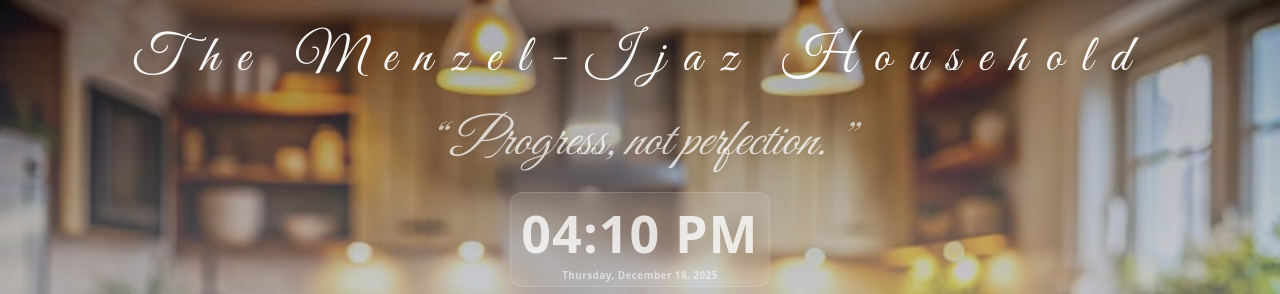
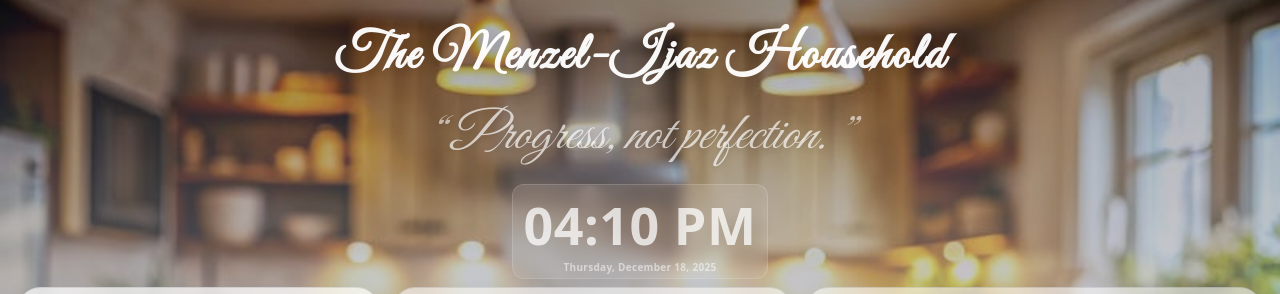
Before and after one commit to siansari11/home-dashboard, a website built with Vite: page index.html in a window 1280 px wide. Shown: the top 294 px of the page. Built offline with nearby package versions, Linux system fonts and the light colour scheme; no server answers.

Commit message:
Update header.css

```diff
--- a/src/styles/header.css
+++ b/src/styles/header.css
@@ -1,11 +1,11 @@
 /* src/styles/header.css */
-/* Clear poster hierarchy: Title > Quote > Time */
+/* Calm, balanced hierarchy: Title > Quote > Time */
 
 .dashboardHeader {
   display: flex;
   justify-content: center;
   align-items: center;
-  padding: 14px 4px 10px;
+  padding: 12px 4px 8px;
   text-align: center;
 }
 
@@ -17,53 +17,53 @@
 }
 
 /* ======================
-   TITLE — HERO ELEMENT
+   TITLE — PRIMARY (strong but elegant)
    ====================== */
 .dashboardHeader__brand {
   font-family: "Great Vibes", cursive;
-  font-size: 48px;                 /* ↑ bigger */
+  font-size: 44px;                 /* bigger, but not oversized */
+  font-weight: 700;                /* bold */
   line-height: 1.05;
-  letter-spacing: 0.35em;          /* ↑ more space between words */
+  letter-spacing: 0.04em;          /* very subtle spacing */
   color: rgba(255, 255, 255, 0.96);
-  text-shadow: 0 6px 16px rgba(0, 0, 0, 0.18);
-  margin: 0 0 22px 0;              /* ↑ space below title */
-  white-space: nowrap;
+  text-shadow: 0 5px 14px rgba(0, 0, 0, 0.18);
+  margin: 0 0 18px 0;
 }
 
 /* ======================
-   QUOTE — SECONDARY
+   QUOTE — SECONDARY (smaller & softer)
    ====================== */
 .quoteBlock {
-  max-width: 700px;
+  max-width: 720px;
   padding: 0;
-  margin-bottom: 14px;             /* ↑ space below quote */
+  margin-bottom: 12px;
 }
 
 .quoteLine {
   font-family: "Great Vibes", cursive;
-  font-size: 18px;                 /* ↓ smaller */
+  font-size: 16px;                 /* ↓ smaller */
   font-style: italic;
   line-height: 1.3;
-  color: rgba(255, 255, 255, 0.72);
-  text-shadow: 0 3px 6px rgba(0, 0, 0, 0.12);
+  color: rgba(255, 255, 255, 0.68);
+  text-shadow: 0 2px 6px rgba(0, 0, 0, 0.12);
   white-space: pre-wrap;
 }
 
 .quoteAuthor {
   margin-top: 2px;
-  font-size: 11px;
+  font-size: 10px;                 /* ↓ smaller */
   font-weight: 600;
-  letter-spacing: 0.04em;
-  color: rgba(255, 255, 255, 0.52);
+  letter-spacing: 0.03em;
+  color: rgba(255, 255, 255, 0.50);
   text-align: right;
 }
 
-/* Word-by-word animation (slow & gentle) */
+/* Word-by-word animation (gentle, slow exhale) */
 .quoteWord {
   display: inline-block;
   opacity: 0;
   transform: translateY(1px);
-  animation: quoteWordIn 2.6s ease forwards;
+  animation: quoteWordIn 2.4s ease forwards;
 }
 
 .quotePunct {
@@ -73,20 +73,20 @@
 .quoteIn {
   opacity: 1;
   transform: translateY(0);
-  transition: opacity 1.6s ease, transform 1.6s ease;
+  transition: opacity 1.4s ease, transform 1.4s ease;
 }
 
 .quoteOut {
   opacity: 0;
   transform: translateY(3px);
-  transition: opacity 1.8s ease, transform 1.8s ease;
+  transition: opacity 1.6s ease, transform 1.6s ease;
 }
 
 @keyframes quoteWordIn {
   0% {
     opacity: 0;
     transform: translateY(1px);
-    filter: blur(0.5px);
+    filter: blur(0.4px);
   }
   100% {
     opacity: 1;
@@ -96,14 +96,14 @@
 }
 
 /* ======================
-   TIME — TERTIARY / QUIET
+   TIME — TERTIARY (quiet utility)
    ====================== */
 .dashboardClock {
   display: flex;
   flex-direction: column;
   align-items: center;
   gap: 0;
-  padding: 4px 10px;               /* ↓ much smaller */
+  padding: 4px 10px;
   border-radius: 12px;
 
   background: rgba(255, 255, 255, 0.10);
@@ -114,15 +114,15 @@
 }
 
 .dashboardClock__time {
-  font-size: 18px;                 /* ↓ clearly smaller */
+  font-size: 17px;                 /* ↓ smaller */
   font-weight: 700;
-  letter-spacing: 0.02em;
-  color: rgba(255, 255, 255, 0.78);
+  letter-spacing: 0.01em;
+  color: rgba(255, 255, 255, 0.75);
 }
 
 .dashboardClock__date {
   font-size: 10px;
   font-weight: 600;
-  letter-spacing: 0.04em;
-  color: rgba(255, 255, 255, 0.55);
+  letter-spacing: 0.03em;
+  color: rgba(255, 255, 255, 0.52);
 }
```
